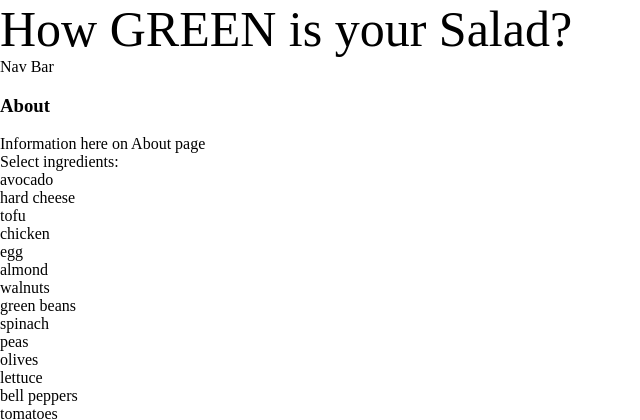
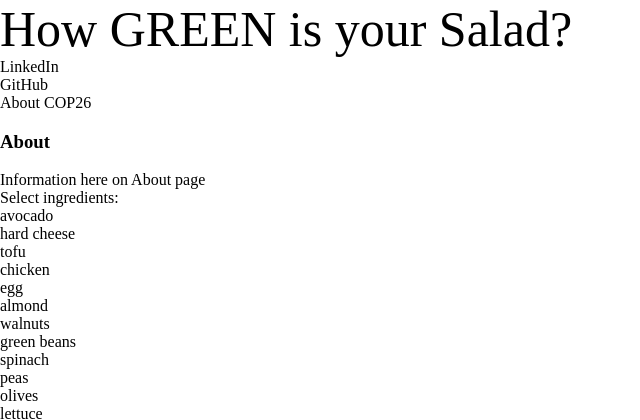
Before and after one commit to ecbell/CO2footprint_of_salad, a website built with webpack: page index.html in a window 1280 px wide. Shown: the top 420 px of the page, without its empty margins (0-640 px from the left). Built offline with nearby package versions, Linux system fonts and the light colour scheme; a web font is replaced by a local one.

```diff
--- a/index.html
+++ b/index.html
@@ -18,7 +18,11 @@
 
     <div class="header">
     <h1 class="title">How GREEN is your Salad?</h1>
-    <div class="nav-bar">Nav Bar</div>
+    <ul class="nav-bar">
+      <li><a href="#">LinkedIn</a></li>
+      <li><a href="#">GitHub</a></li>
+      <li><a href="#">About COP26</a></li>
+    </ul>
   </div>
 
 <div class="styling">
```
Also changed, not shown: dist/main.css.
